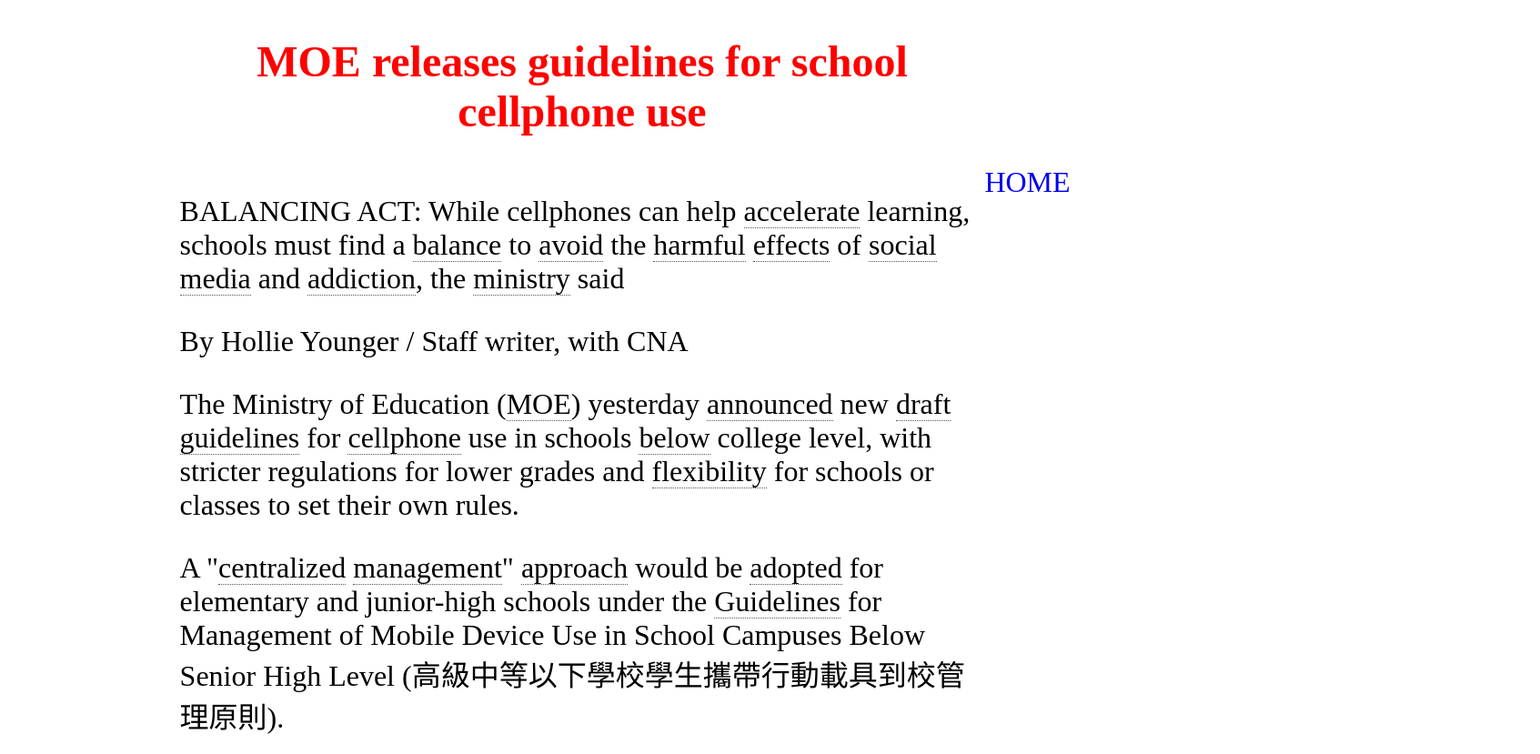
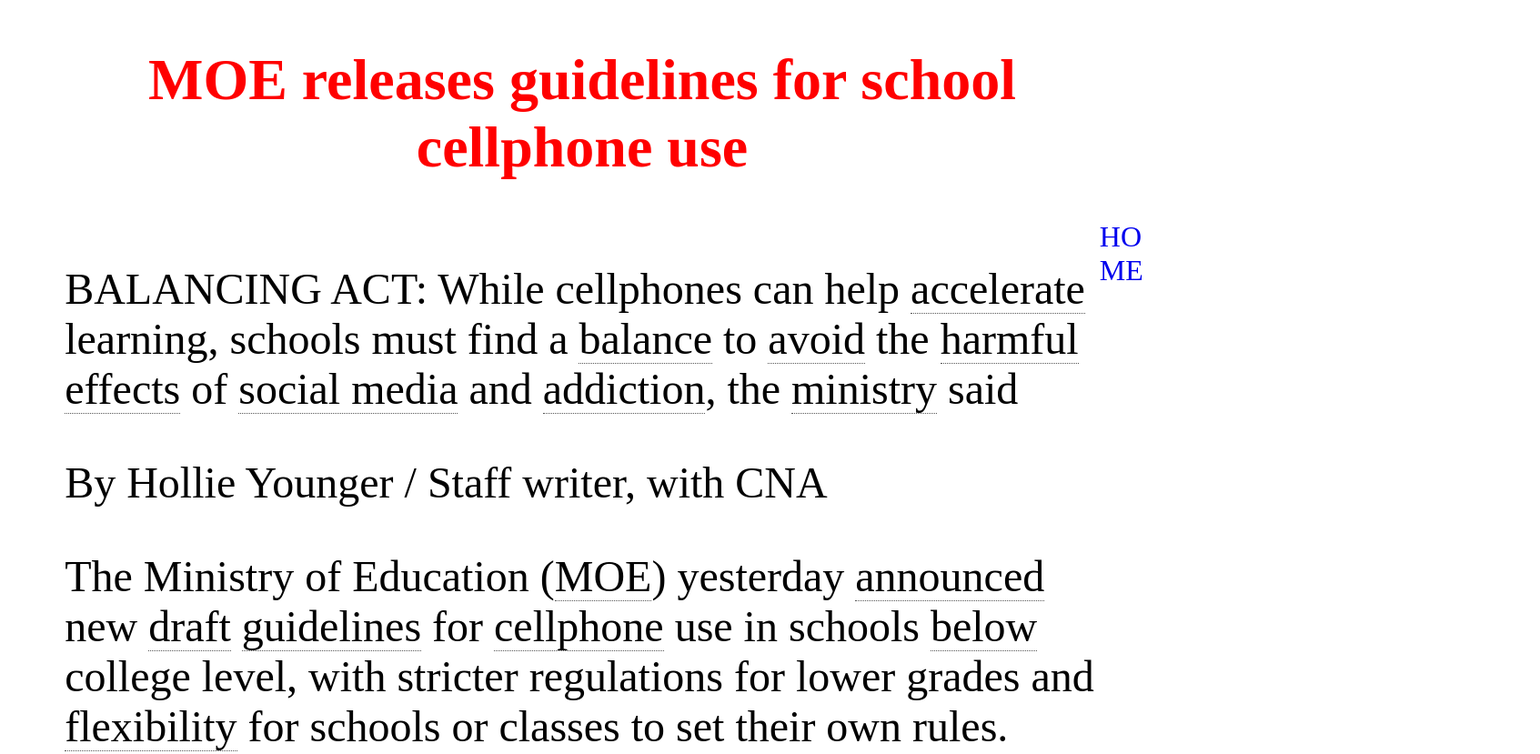
Before and after one commit to micante0701/news, a plain HTML site: page news.html in a window 1280 px wide. Shown: the top 829 px of the page at 91% size, 1693 px wide, since content can reach past the window. Drawn offline with Linux system fonts and the light colour scheme.

Commit message:
Update news.html

```diff
--- a/news.html
+++ b/news.html
@@ -12,22 +12,22 @@
         }
 
         .side {
-            width: 15%;
+            width: 5%;
         }
 
         .center {
-            width: 70%;
+            width: 90%;
         }
 
         h1 {
             text-align: center;
             font-weight: bold;
-            font-size: 3rem;
+            font-size: 4rem;
             color: red;
         }
 
         p {
-            font-size: 2rem;
+            font-size: 3rem;
             font-family: "微軟正黑體";
         }
 
```
